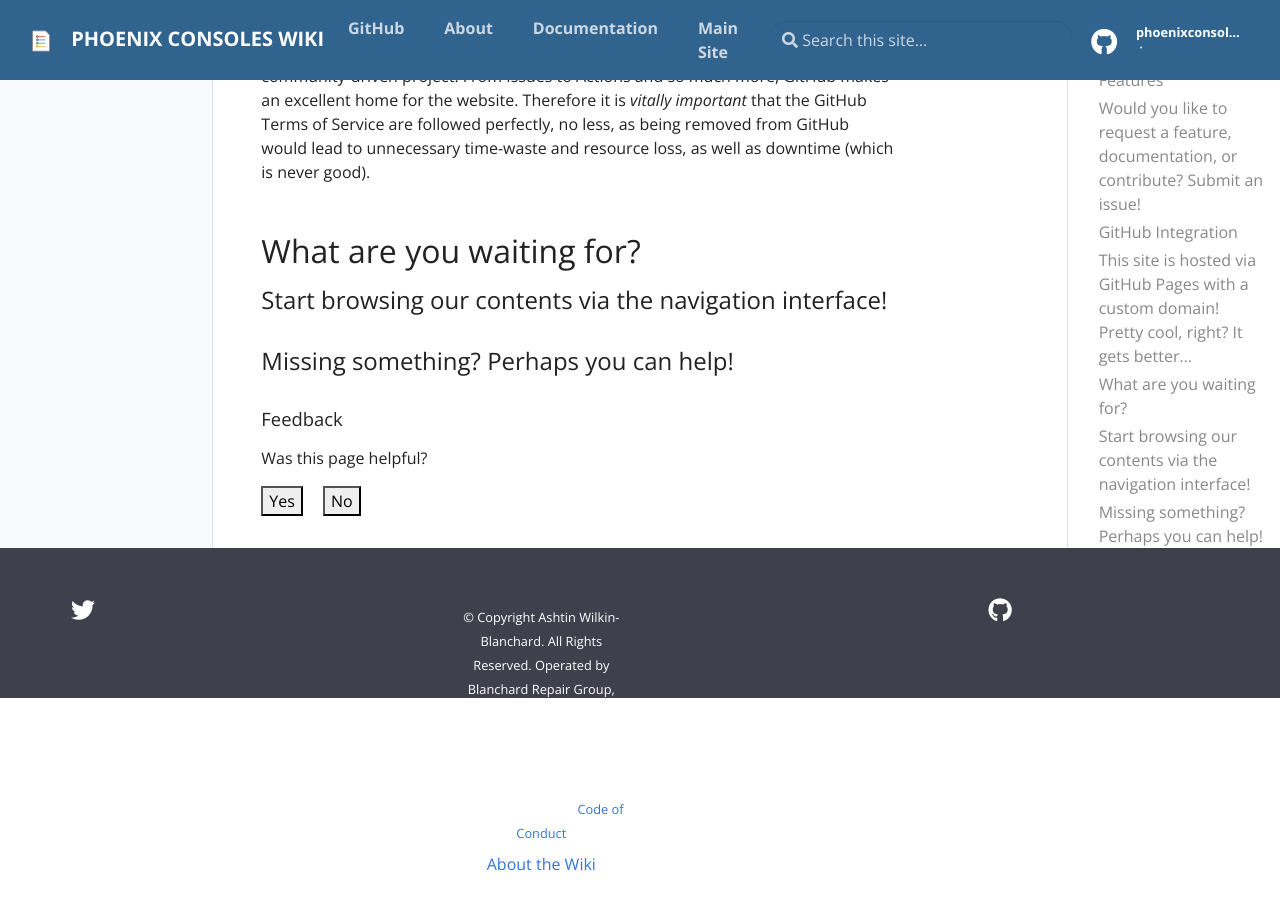
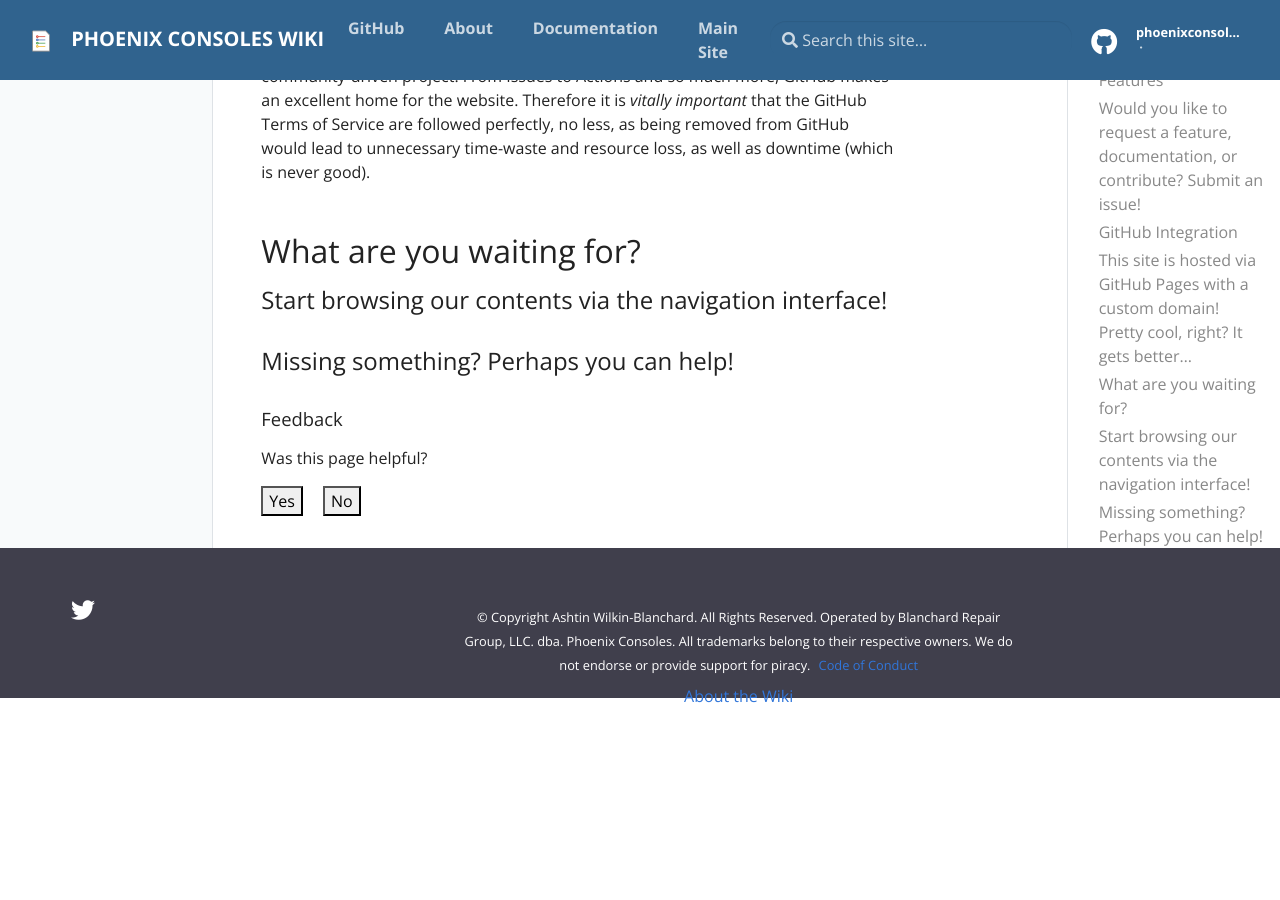
Before and after one commit to PhoenixConsoles/wiki, a Jekyll site: the page built from pages/index.md, in a window 1280 px wide and 900 px high, scrolled down 924 px. Built offline with Jekyll 4.4.1, drawn with Linux system fonts in a browser that asks for light colours; after the commit the page ends 1693 px from its top, so only the background shows below that.

Commit message:
Update footer.html

```diff
--- a/_includes/footer.html
+++ b/_includes/footer.html
@@ -21,7 +21,7 @@
 </ul>
 </div>
 
-<div class="col-12 col-sm-2 text-center py-2 order-sm-2">
+<div class="col-12 col-sm-6 text-center py-2 order-sm-2">
   <small class="text-white">© Copyright {{ site.copyrightyear }} {{ site.webdev }}. All Rights Reserved. Operated by {{ site.operator }}. All trademarks belong to their respective owners. We do not endorse or provide support for piracy.</small>
   {% if site.privacy %}<small class="ml-1"><a href="{{ site.privacy }}" target="_blank">Code of Conduct</a></small>{% endif %}
   <p class="mt-2"><a href="/about/">About the Wiki</a></p>
```
